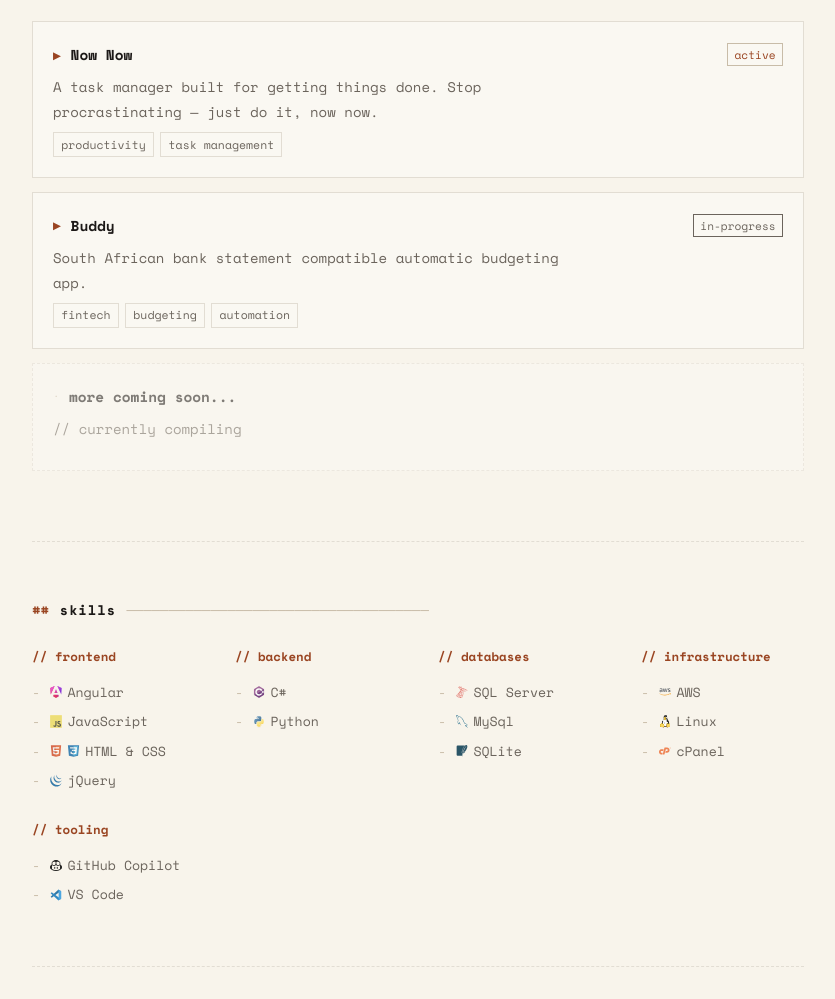
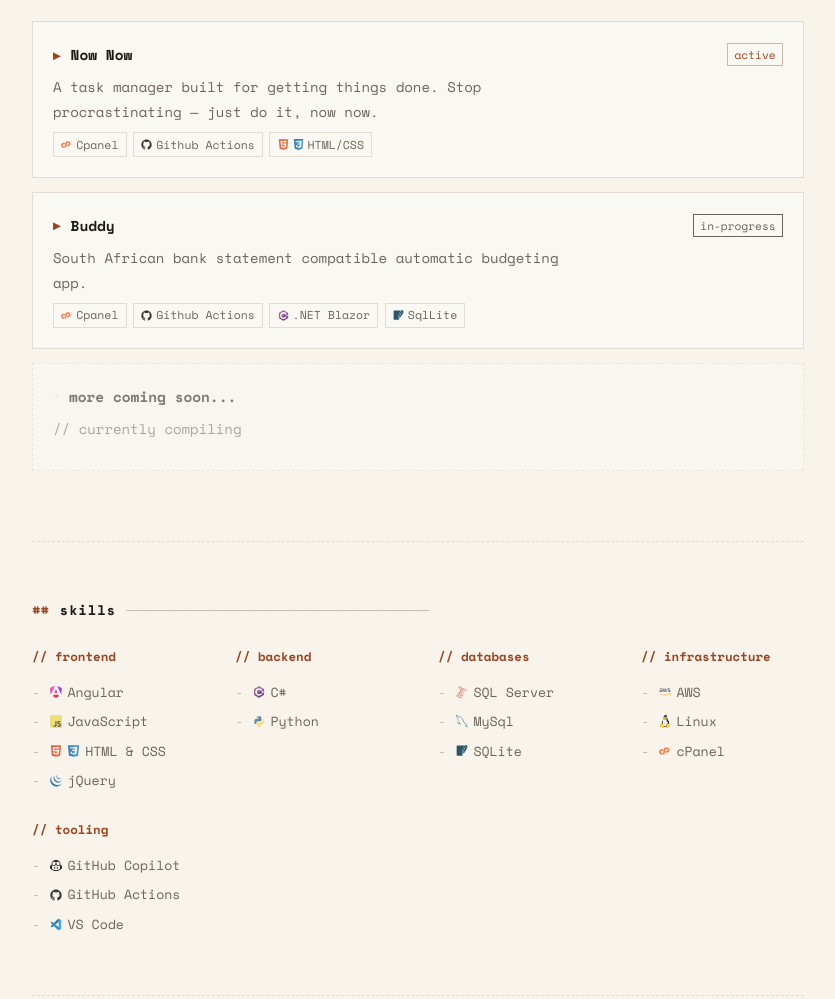
Before and after one commit to justinvanwilgen/justjustin.co.za, a website: page index.html in a window 1280 px wide. Shown: the part 1642-2641 px from the top of the page, without its empty margins (222-1057 px from the left). Drawn offline with nearby package versions, Linux system fonts and the light colour scheme.

Commit message:
Update meta tags in index.html and enhance tech-icons.js for improved technology mapping

```diff
--- a/index.html
+++ b/index.html
@@ -4,6 +4,9 @@
   <meta charset="UTF-8">
   <base href="/">
   <meta name="viewport" content="width=device-width, initial-scale=1.0">
+  <meta http-equiv="Cache-Control" content="no-cache, no-store, must-revalidate">
+  <meta http-equiv="Pragma" content="no-cache">
+  <meta http-equiv="Expires" content="0">
   <meta name="description" content="Justin van Wilgen — software developer based in South Africa.">
   <meta property="og:title" content="Justin van Wilgen">
   <meta property="og:description" content="Software developer based in South Africa.">
@@ -157,8 +160,9 @@
           </header>
           <p class="project-desc">A task manager built for getting things done. Stop procrastinating — just do it, now now.</p>
           <div class="project-tags">
-            <span class="tag">productivity</span>
-            <span class="tag">task management</span>
+            <span class="tag">Cpanel</span>
+            <span class="tag">Github Actions</span>
+            <span class="tag">HTML/CSS</span>
           </div>
         </article>
 
@@ -170,9 +174,10 @@
           </header>
           <p class="project-desc">South African bank statement compatible automatic budgeting app.</p>
           <div class="project-tags">
-            <span class="tag">fintech</span>
-            <span class="tag">budgeting</span>
-            <span class="tag">automation</span>
+            <span class="tag">Cpanel</span>
+            <span class="tag">Github Actions</span>
+            <span class="tag">.NET Blazor</span>
+            <span class="tag">SqlLite</span>
           </div>
         </article>
 
@@ -236,6 +241,7 @@
           <h4 class="skill-group-title">// tooling</h4>
           <ul>
             <li>GitHub Copilot</li>
+            <li>GitHub Actions</li>
             <li>VS Code</li>
           </ul>
         </div>
--- a/js/tech-icons.js
+++ b/js/tech-icons.js
@@ -26,12 +26,16 @@
     'c#':              ['csharp.svg'],
     'java':            ['java.svg'],
     'html & css':      ['html5.svg', 'css3.svg'],
+    'html/css':        ['html5.svg', 'css3.svg'],
     'sql server':      ['microsoftsqlserver.svg'],
     'mysql':           ['mysql.svg'],
     'sqlite':          ['sqlite.svg'],
+    'sqllite':         ['sqlite.svg'],
     'aws':             ['aws.svg'],
     'linux':           ['linux.svg'],
     'cpanel':          ['cpanel.svg'],
+    'github actions':  ['github.svg'],
+    '.net blazor':     ['csharp.svg'],
     'vs code':         ['vscode.svg'],
     'activemq':        ['apache.svg'],
     'mulesoft esb':    ['mulesoft.svg'],
```
